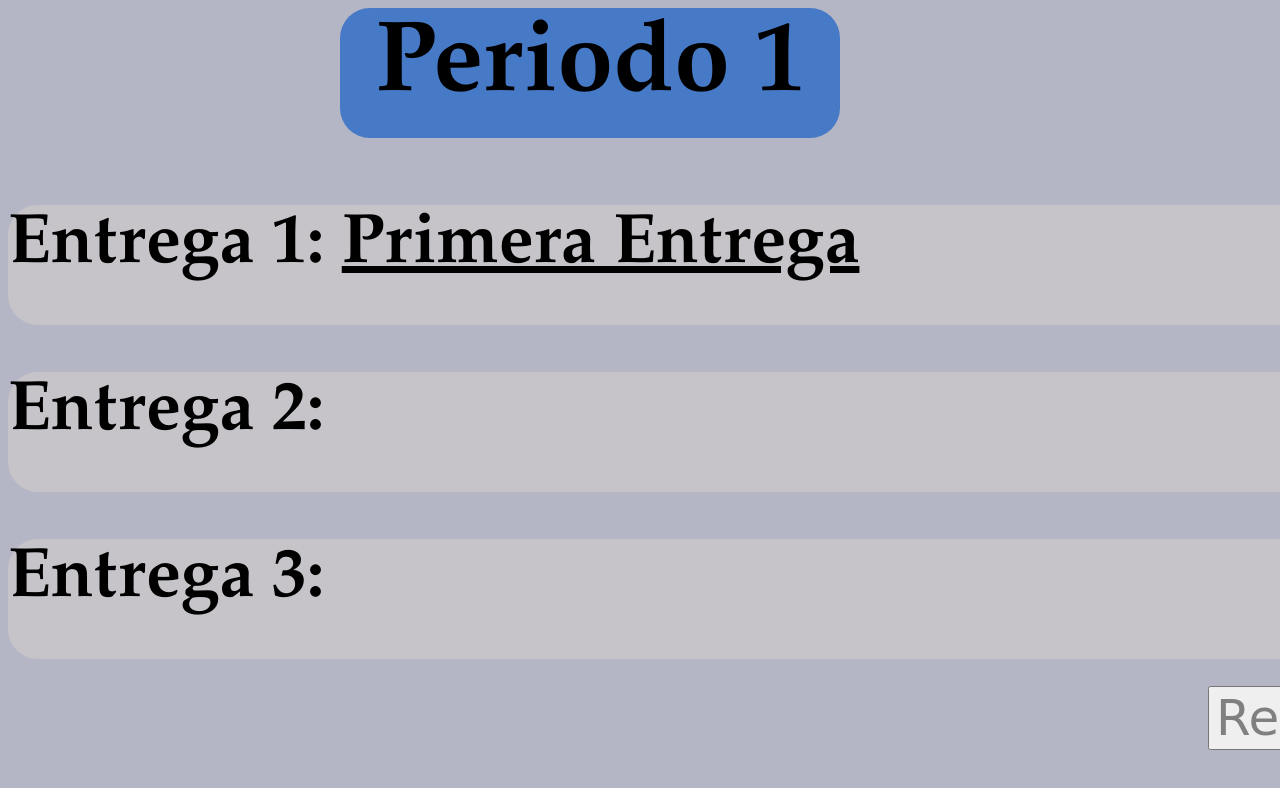
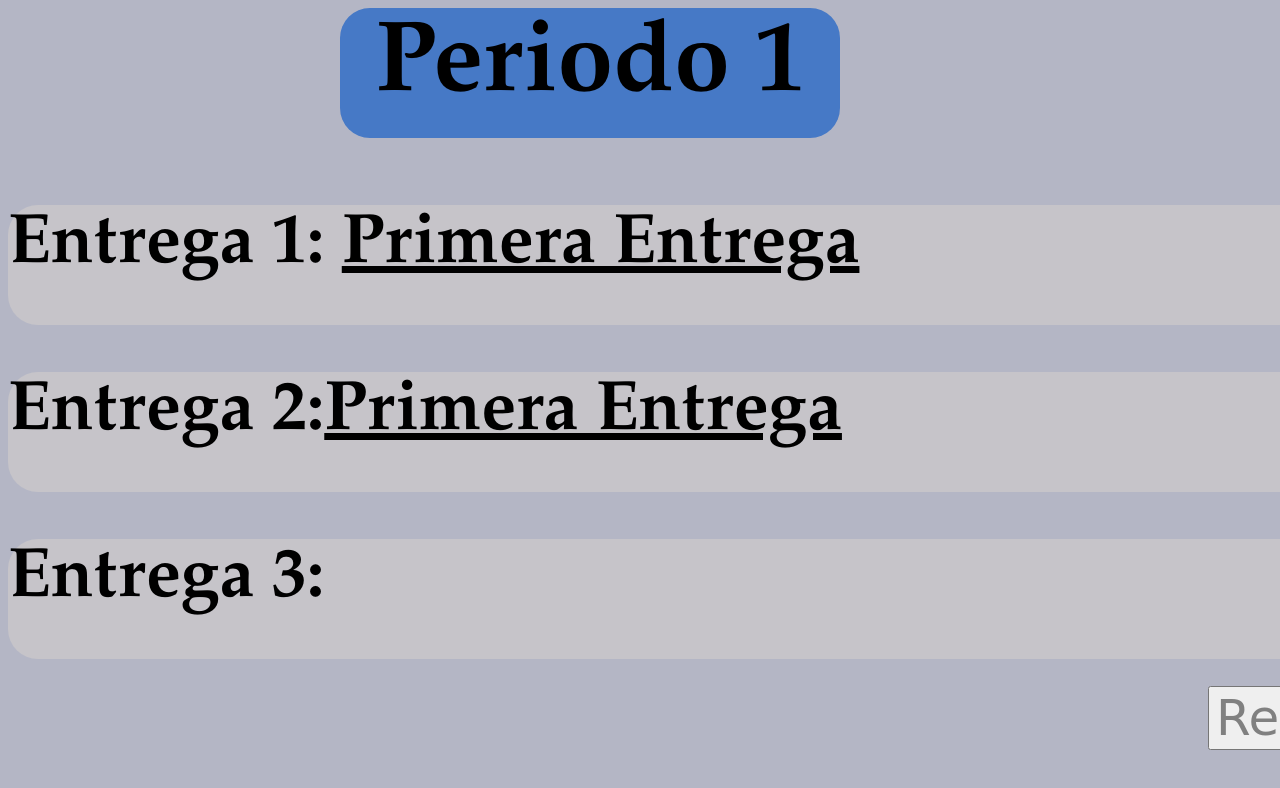
Before and after one commit to alejo12155/pagina-web, a plain HTML site: page periodo1.html in a window 1280 px wide. Shown: the top 788 px of the page. Drawn offline with Linux system fonts and the light colour scheme.

Commit message:
Update periodo1.html

```diff
--- a/periodo1.html
+++ b/periodo1.html
@@ -11,7 +11,7 @@
 		<h1 style="font-size: 70px;font-family: Garamond; height: 120px; width: 1450px; border-radius: 30px; background-color: #C6C4C9 ; "> Entrega 1: <a href="https://alejo12155.github.io/tarea1/" style="color: black;">Primera Entrega</a></h1>
 
 		</div>
-		<h1 style="font-size: 70px;font-family: Garamond; height: 120px; width: 1450px; border-radius: 30px; background-color: #C6C4C9 ; "> Entrega 2: </h1>
+		<h1 style="font-size: 70px;font-family: Garamond; height: 120px; width: 1450px; border-radius: 30px; background-color: #C6C4C9 ; "> Entrega 2:<a href="https://alejo12155.github.io/tarea2/" style="color: black;">Primera Entrega</a> </h1>
 
 		<h1 style="font-size: 70px;font-family: Garamond; height: 120px; width: 1450px; border-radius: 30px; background-color: #C6C4C9 ; "> Entrega 3: </h1>
 
```
